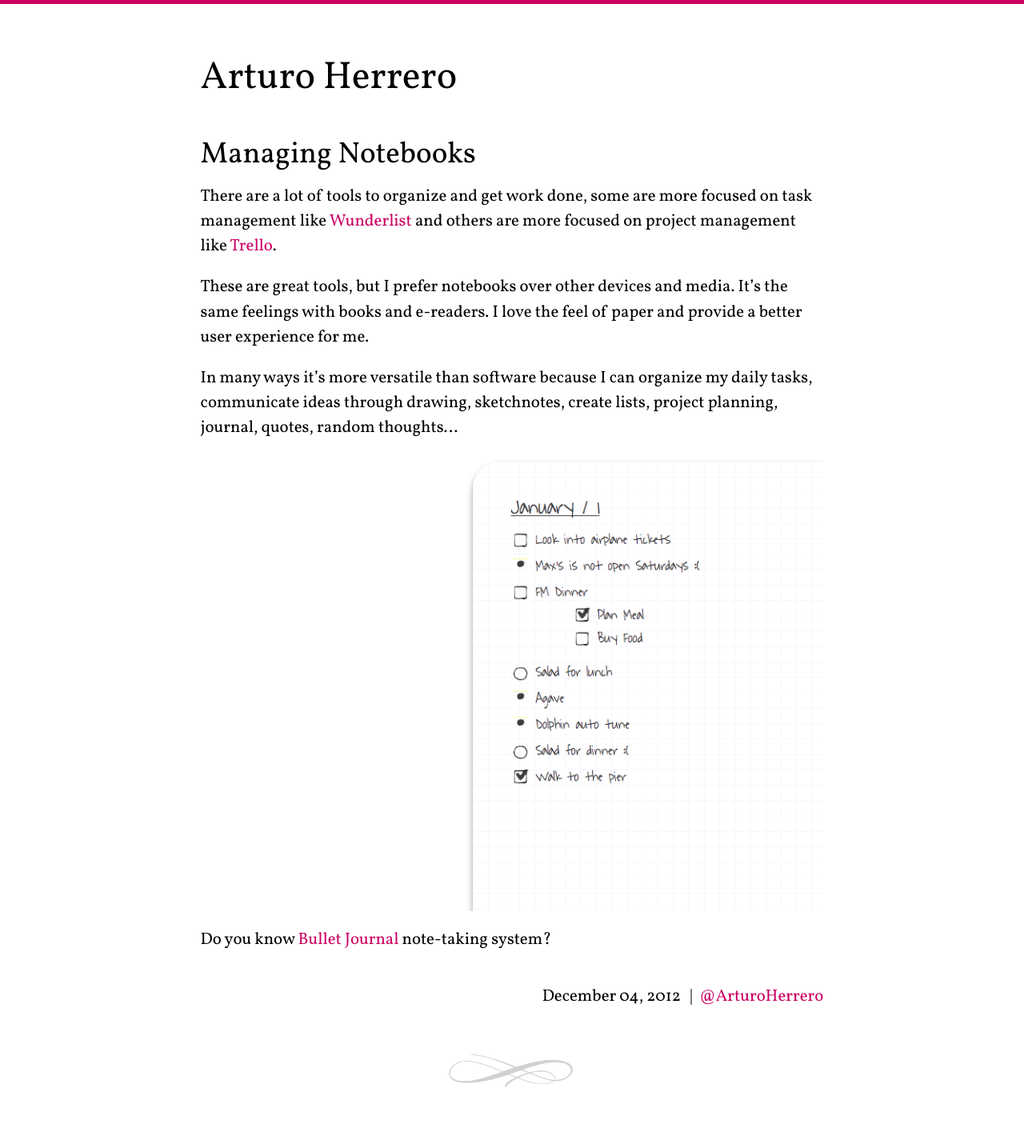
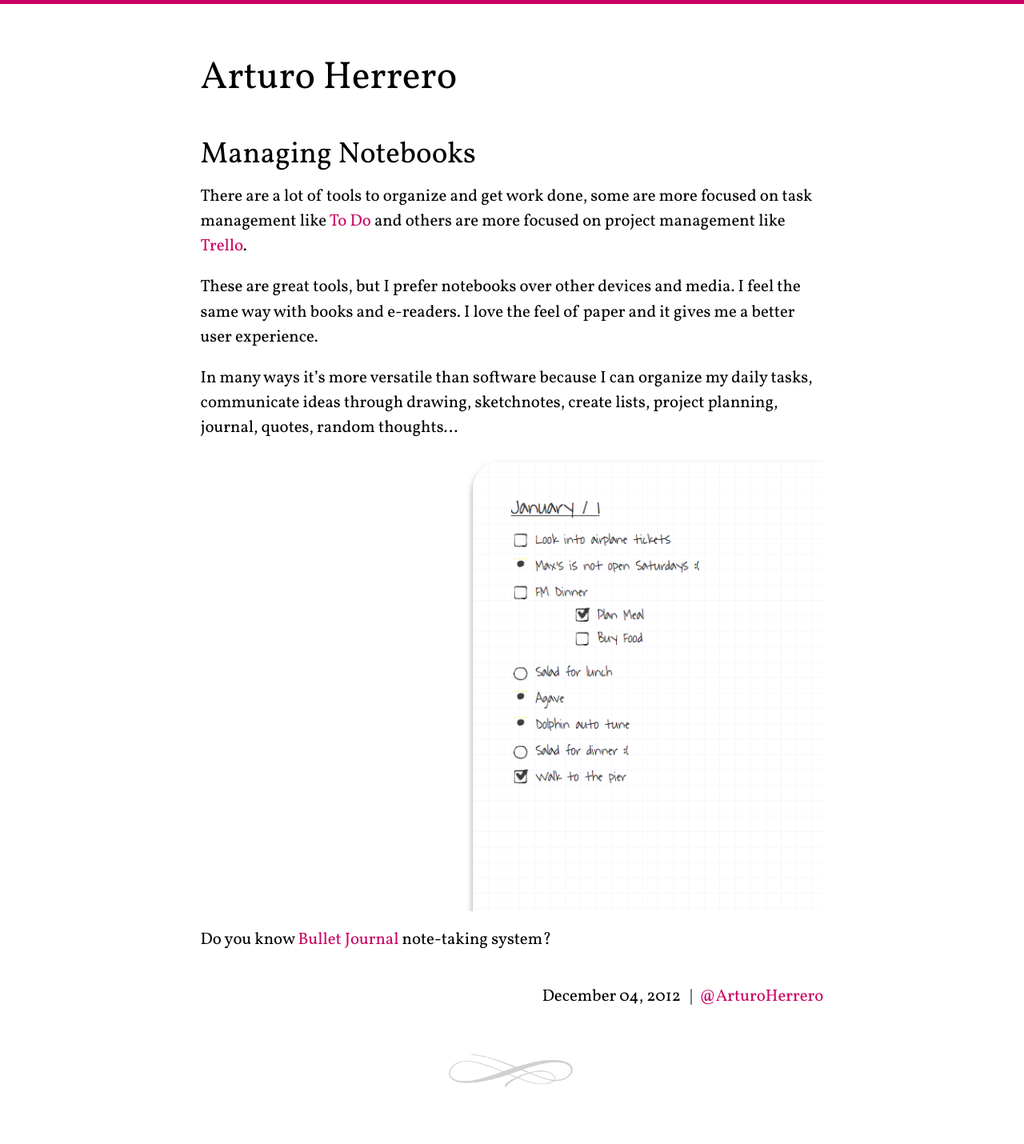
Before and after one commit to arturoherrero/arturoherrero.com, a Jekyll site: the page built from _articles/2012-12-04-managing-notebooks.md, in a window 1280 px wide. Shown: the whole page at 80% size. Built offline with Jekyll 4.4.1, drawn with Linux system fonts in a browser that asks for light colours.

Commit message:
Fix link and structure

```diff
--- a/_articles/2012-12-04-managing-notebooks.md
+++ b/_articles/2012-12-04-managing-notebooks.md
@@ -6,12 +6,12 @@
 ---
 
 There are a lot of tools to organize and get work done, some are more focused
-on task management like [Wunderlist][1]{:target="_blank"} and others are more focused on
-project management like [Trello][2]{:target="_blank"}.
+on task management like [To Do][1]{:target="_blank"} and others are more
+focused on project management like [Trello][2]{:target="_blank"}.
 
 These are great tools, but I prefer notebooks over other devices and media.
-It's the same feelings with books and e-readers. I love the feel of paper and
-provide a better user experience for me.
+I feel the same way with books and e-readers. I love the feel of paper and it
+gives me a better user experience.
 
 In many ways it's more versatile than software because I can organize my daily
 tasks, communicate ideas through drawing, sketchnotes, create lists, project
@@ -22,7 +22,7 @@
 Do you know [Bullet Journal][3]{:target="_blank"} note-taking system?
 
 
-[1]: http://www.wunderlist.com/
+[1]: https://to-do.microsoft.com/
 [2]: https://trello.com
 [3]: http://www.bulletjournal.com/
 [4]: /assets/images/articles/bulletjournal.png
```
